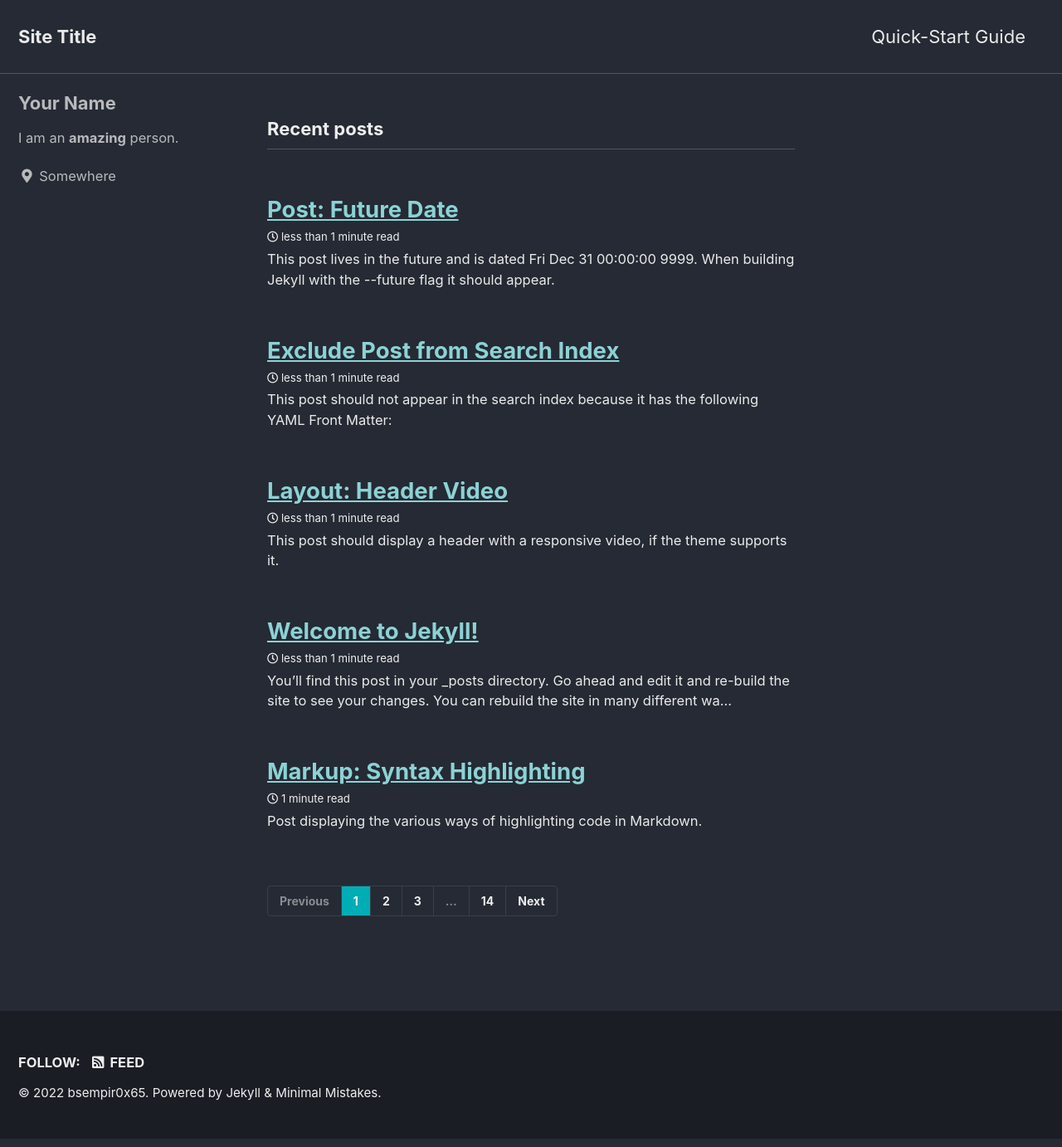
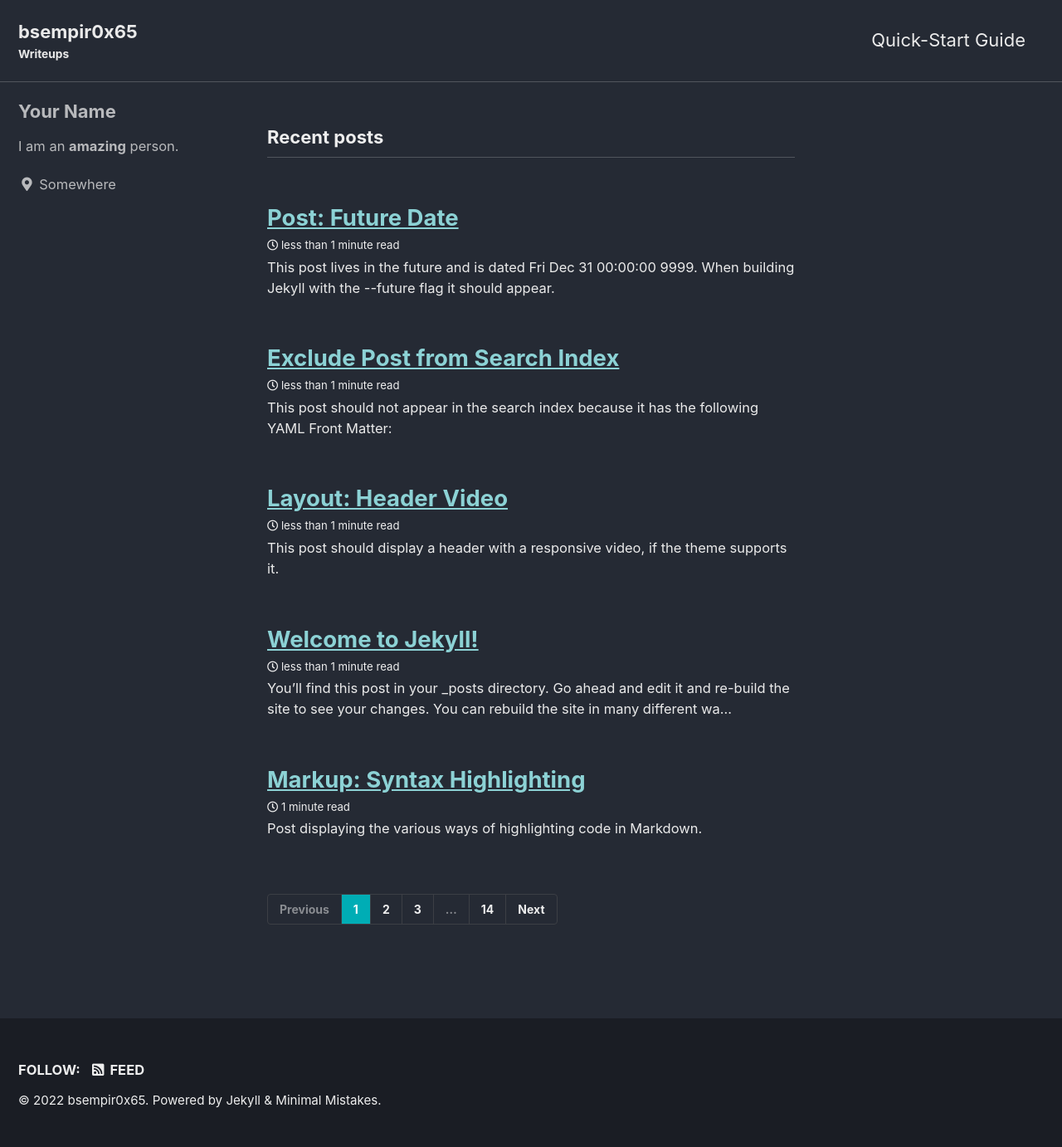
Before and after one commit to soloPFL/bsempir0x65, a Jekyll site: the page built from index.html, in a window 1280 px wide. Shown: the whole page at 83% size. Built offline with Jekyll 4.4.1, drawn with Linux system fonts in a browser that asks for light colours; cached includes are drawn as plain includes; the list of posts is cut into pages by our own code.

Commit message:
Update _config.yml

```diff
--- a/_config.yml
+++ b/_config.yml
@@ -16,9 +16,9 @@ minimal_mistakes_skin    : "dark" #, "dirt", "neon", "mint", "plum", "sunrise"
 
 # Site Settings
 locale                   : "en-US"
-title                    : "Site Title"
+title                    : "bsempir0x65"
 title_separator          : "-"
-subtitle                 : # site tagline that appears below site title in masthead
+subtitle                 : Writeups
 name                     : "bsempir0x65"
 description              : "Team bsempir0x65 Writeups"
 url                      : # the base hostname & protocol for your site e.g. "https://mmistakes.github.io"
```
